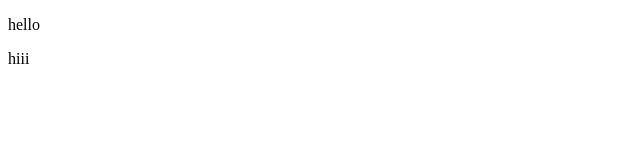
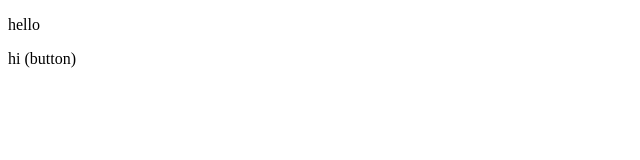
Before and after one commit to Pruthviraj002/LocalRepo, a plain HTML site: page index.html in a window 1280 px wide. Shown: the full height of the page, 0-640 px from the left. Drawn offline with Linux system fonts and the light colour scheme.

```diff
--- a/index.html
+++ b/index.html
@@ -8,6 +8,6 @@
 </head>
 <body>
     <p>hello</p>
-    <p>hiii</p>
+    <p>hi (button)</p>
 </body>
 </html>
```
